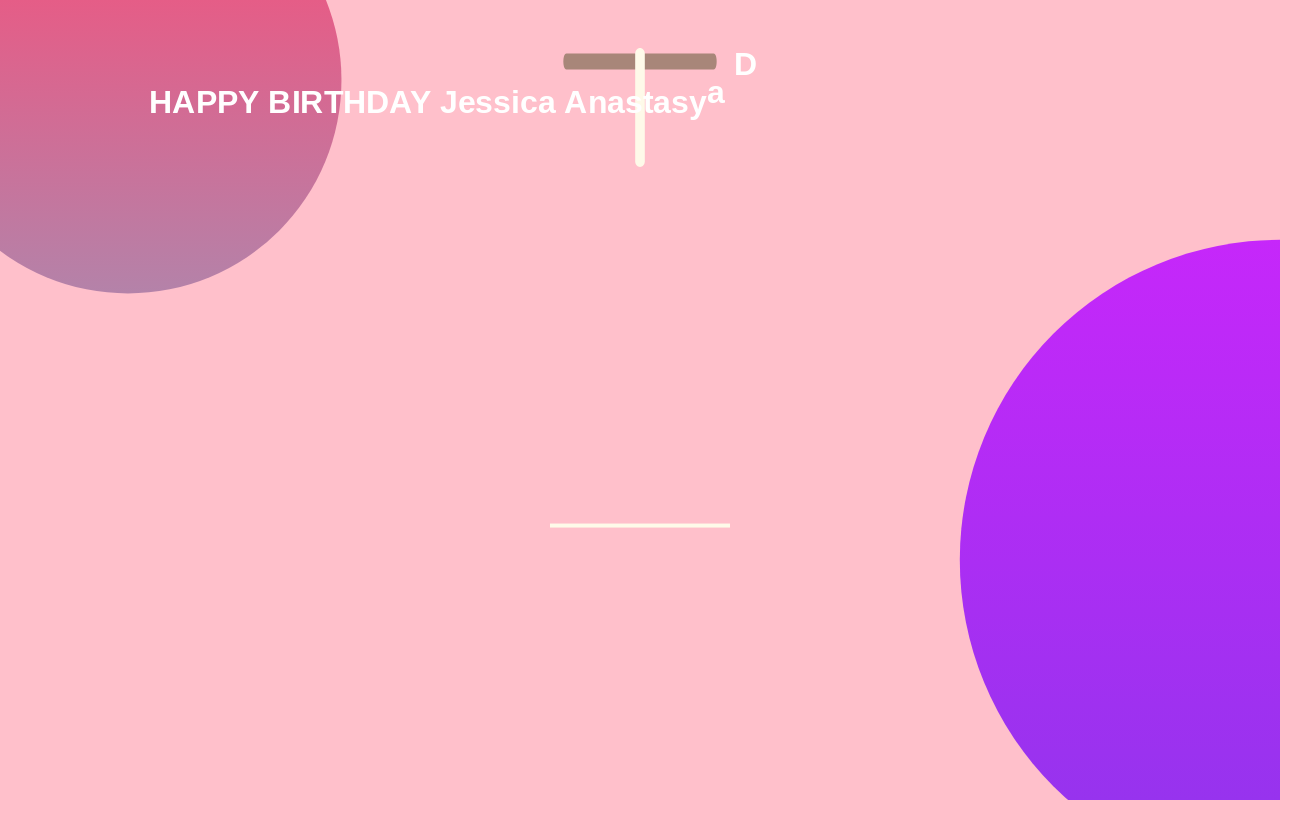
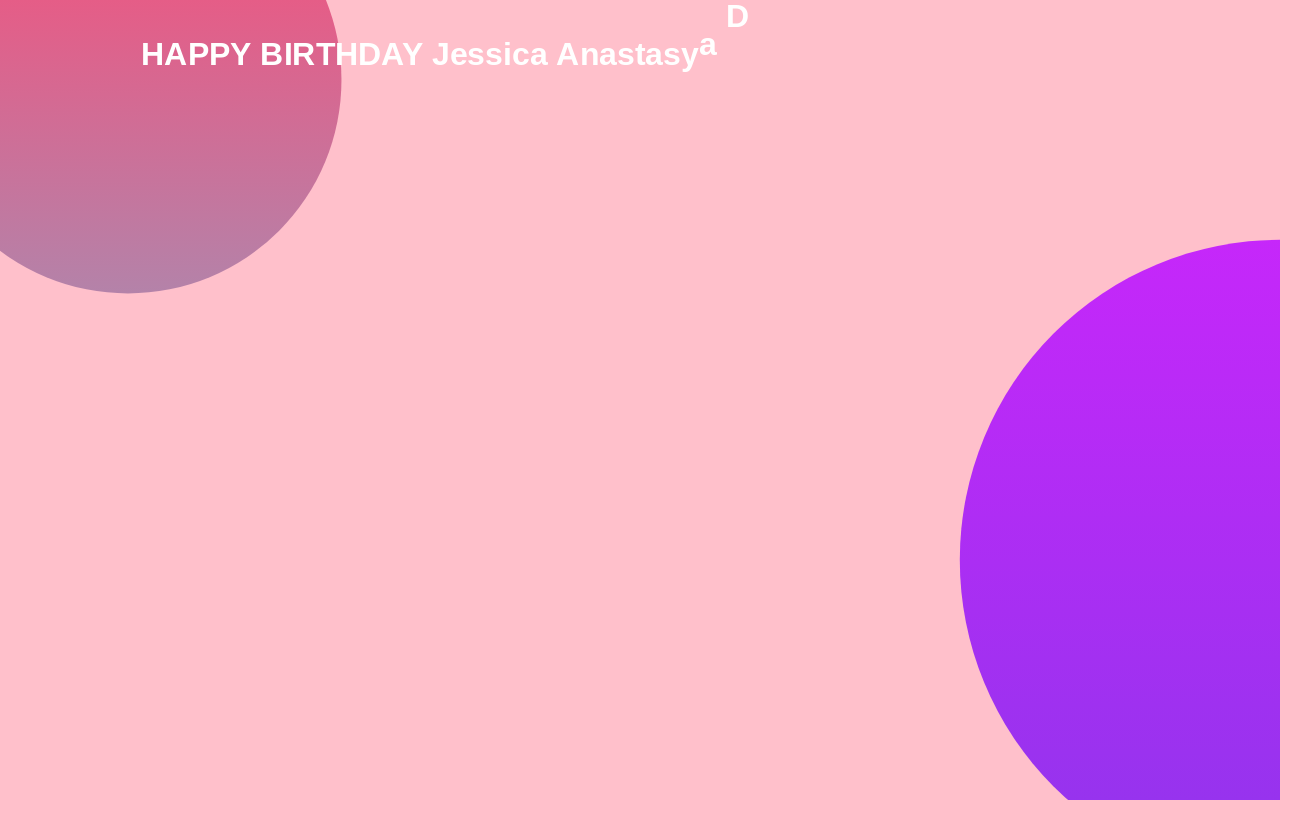
Before and after one commit to jeand1904/bdayjessica, a plain HTML site: page halaman2.html in a window 1280 px wide. Shown: the top 838 px of the page, 1312 px wide, since content can reach past the window. Drawn offline with Linux system fonts and the light colour scheme; a web font is replaced by a local one.

Commit message:
delete svg

```diff
--- a/halaman2.html
+++ b/halaman2.html
@@ -533,7 +533,7 @@ onload = function () {
 
 
 <section>
-	<div class="container" >
+	<!-- <div class="container" >
 	  <div class="velas">
 		<div class="fuego"></div>
 		<div class="fuego"></div>
@@ -688,7 +688,7 @@ onload = function () {
 							  " />
 		</path>
 		<rect x="10" y="475.571" fill="#fefae9" width="180" height="4" />
-	</svg>
+	</svg> -->
 	  <div class="card1">
 		<div id="frm"></div>
 <form id="mtxform" name="mtxform">
```
